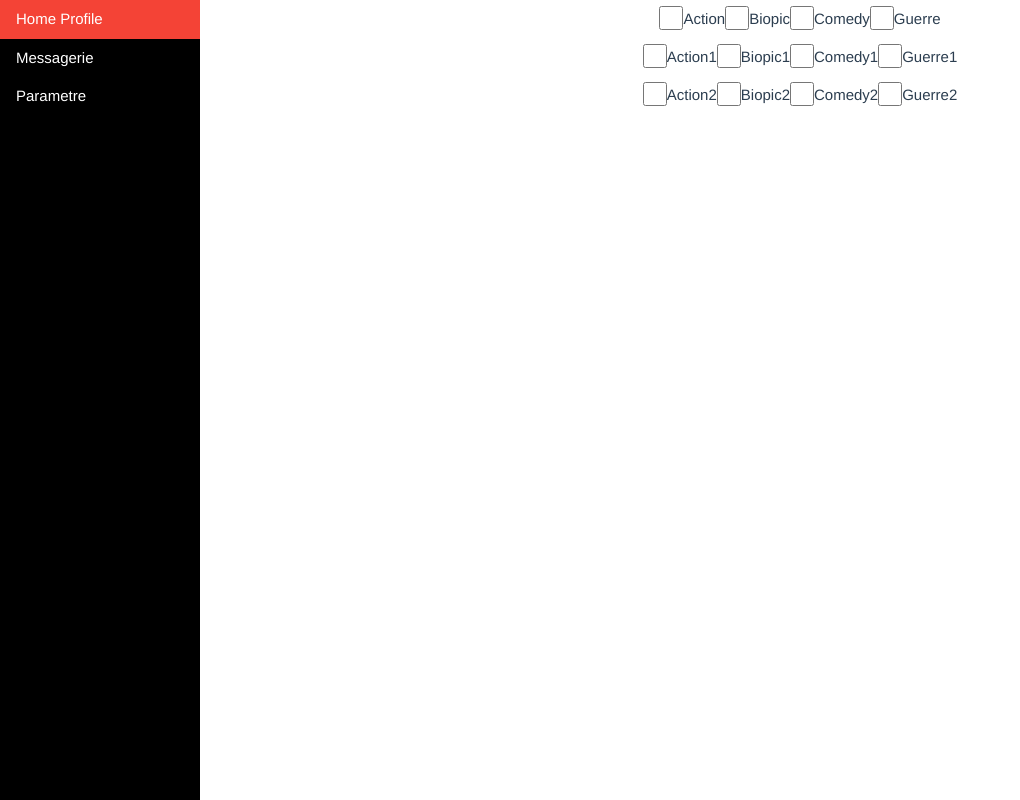
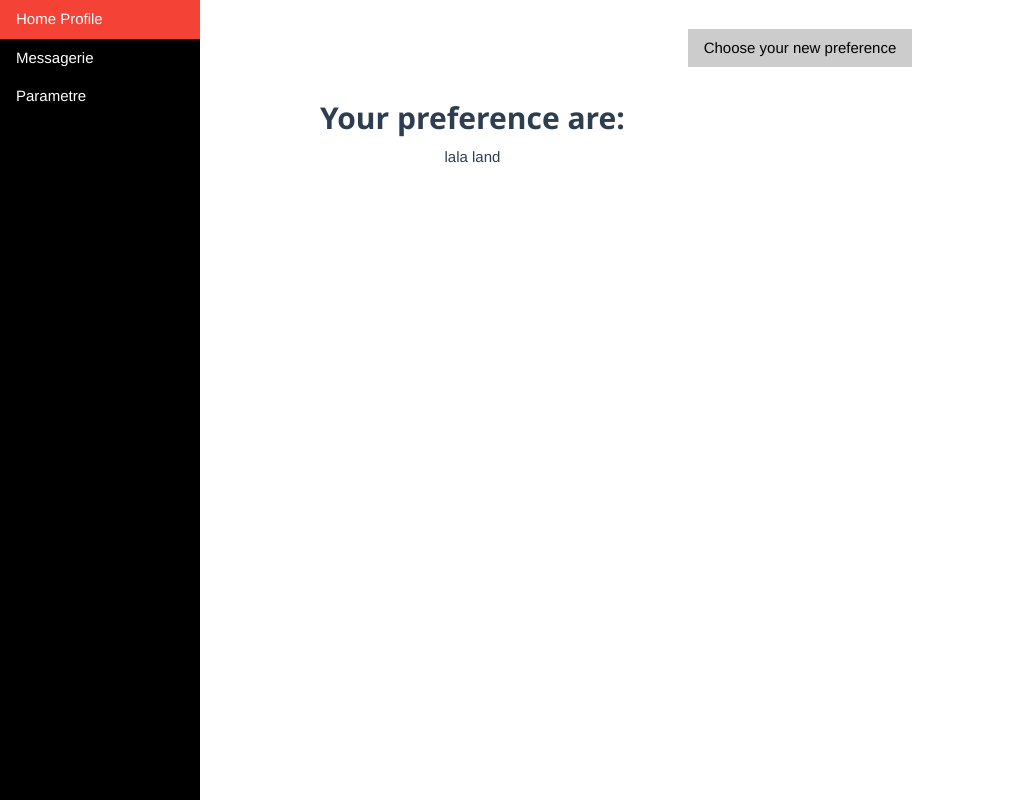
Before and after one commit to mounibsfr/dar_box_office, a Vue app: page /Parametre in a window 1280 px wide. Shown: the whole page, without its empty margins (0-1020 px from the left). Built offline with nearby package versions, Linux system fonts and the light colour scheme.

Commit message:
sunday night

```diff
--- a/src/components/HomeProfile.vue
+++ b/src/components/HomeProfile.vue
@@ -1,20 +1,20 @@
 <template>
-<div>
+<div >
     <Sidebar/>
     <div style="margin-left:25%;  margin-right:5%">
         <!-- <button class="w3-btn w3-button w3-hover-red w3-border w3-border-purple w3-round-large" >
             homepage
         </button> -->
-        <form class="w3-container w3-center w3-card-4" @submit.prevent="envoiRecherche(search)" >
-        <p>Recherche de film par:</p>
+        <form class="w3-container w3-center w3-card-4" @submit.prevent="envoiRecherche(search)" v-if="!yet()" >
+            <p style="margin-top:1%">Recherche de film par:</p>
             <div class="custom-control custom-radio custom-control-inline">
-            <input class="w3-radio" type="radio" name="kind" @click="choisiRecherche('keyword')" checked>
+                <input class="w3-radio" type="radio" name="kind" @click="choisiRecherche('keyword'); emptySearch()" checked>
                 <label>KeyWord</label>
-            <input class="w3-radio" type="radio" name="kind" @click="choisiRecherche('titre')" >
+                <input class="w3-radio" type="radio" name="kind" @click="choisiRecherche('titre'); emptySearch()" >
                 <label>Titre</label>
-            <input class="w3-radio" type="radio" name="kind" @click="choisiRecherche('genre')" >
+                <input class="w3-radio" type="radio" name="kind" @click="choisiRecherche('genre'); emptySearch()" >
                 <label>Genre</label>
-            <input class="w3-radio" type="radio" name="kind" @click="choisiRecherche('date')" >
+                <input class="w3-radio" type="radio" name="kind" @click="choisiRecherche('date'); emptySearch()" >
                 <label>Date</label>
             </div>
 
@@ -39,10 +39,62 @@
                 </div>
             </div>
             <div class="input-group-append w3-center">
-                <button class="btn btn-outline-secondary w3-hover-red w3-center" type="submit" >GO</button>
-                <button class="btn btn-outline-secondary w3-hover-red w3-center" type="button" @click="rechercheByRandom()" >Just Give me Movies PLEASE !!!!!</button>
+                <button class="btn btn-outline-secondary w3-hover-red w3-center" type="submit" @click="changelook(true)" >GO</button>
+                <button class="btn btn-outline-secondary w3-hover-red w3-center" type="button" @click="rechercheByRandom(); changelook(true); emptySearch()" >Just Give me Movies PLEASE !!!!!</button>
             </div>
         </form>
+
+        <!-- /*
+        ici nous affichons les resultats de la recherche
+        */ -->
+
+        <div v-if="yet()">
+            <button @click="changelook(false); emptySearch()" class="w3-xxlarge w3-amber w3-hover-red w3-round-xlarge w3-btn">Nouvelle recherche</button>
+            <div>
+                <ul class="w3-ul">
+                    <li v-for="movie in movies">
+                        <div role="separator" class="w3-panel w3-card-4 w3-pale-blue w3-round-xlarge w3-xlarge w3-serif ">
+                        <br/><h2>
+                        titre : </h2>
+                        {{movie.title}}
+                        <h2>
+                        Id : </h2>
+                        {{movie.id}}
+                        <br/><h2>
+                        poster path : </h2>
+                        {{movie.poster_path}}
+                        <br/><h2>
+                        overview : </h2>
+                        {{movie.overview}}
+                        <br/><h2>
+                        langue : </h2>
+                        {{movie.original_language}}
+                        <br/><h2>
+                        titre original : </h2>
+                        {{movie.original_title}}
+                        <br/><h2>
+                        date de sortie : </h2>
+                        {{movie.release_date}}
+                        <br/><h2>
+                        nombre de votant</h2>
+                        {{movie.vote_count}}
+                        <br/><h2>
+                        moyenne vote : </h2>
+                        {{movie.vote_average}}
+                        <br/><h2>
+                        popularité : </h2>
+                        {{movie.popularity}}
+                        <br/><h2>
+                        image : </h2>
+                        <img src='getPicMovie(movie)' class="w3-round" >
+                        </div>
+                      </li>
+                </ul>
+            </div>
+
+
+        </div>
+
     </div>
 </div>
 </template>
@@ -57,24 +109,39 @@ export default {
     components: {Sidebar},
     data: function() {
         return {
-        choix: '',
-        genre: "keyword",
-        search: ''
+        choix: "keyword",
+        genre: '',
+        search: '',
+        rechercheEffectue: false,
+        movies: []
 
         };
     },
     methods: {
+        yet(){
+            return this.rechercheEffectue;
+        },
+        changelook(value){
+            this.rechercheEffectue = value;
+        },
         choisiRecherche(value) {
             this.choix = value;
-            console.log(this.choix);
+            /* console.log(this.choix); */
+        },
+        emptySearch(){
+            this.search = '';
         },
         getrChoix(){
             return this.choix;
         },
         ceGenre(value){
             this.genre = value;
-            console.log(this.genre);
-
+            // console.log(this.genre);
+        },
+        getPicMovie(value){
+            var src = "https://image.tmdb.org/t/p/w500";
+            src += value.poster_path;
+            return src;
         },
 
         async rechercheByTitre(search){
@@ -96,7 +163,7 @@ export default {
                 console.log(error);
             }
             console.log("title movie result: ", datacheck);
-
+            this.afficheFilmRecu(datacheck)
         },
 
         async rechercheByGenre(search){
@@ -118,6 +185,7 @@ export default {
                 console.log(error);
             }
             console.log("genre movie result: ", datacheck);
+            this.afficheFilmRecu(datacheck)
         },
 
         async rechercheByRandom(){
@@ -138,6 +206,7 @@ export default {
                 console.log(error);
             }
             console.log("random result: ", datacheck);
+            this.afficheFilmRecu(datacheck)
         },
 
         async rechercheByDate(search){
@@ -147,7 +216,7 @@ export default {
                 console.log("try genre");
                 datacheck = await axios.post(
                 "https://darboxoffice.herokuapp.com/getMoviesByReleasedDate",
-                {email: ema, genre: this.search},
+                {email: ema, genre: search},
                 {
                 headers: {
                     "Content-Type": "multipart/form-data"
@@ -158,6 +227,7 @@ export default {
                 console.log(error);
             }
             console.log("date movie result: ", datacheck);
+            this.afficheFilmRecu(datacheck)
         },
 
         async rechercheByKeyword(search){
@@ -166,7 +236,7 @@ export default {
             try {
                 console.log("try titre");
                 datacheck = await axios.post(
-                "https://darboxoffice.herokuapp.com/getMoviesByTitle",
+                "https://darboxoffice.herokuapp.com/getMoviesByKeyWord",
                 { email: ema, keyword: search}
                 ,
                 {
@@ -179,28 +249,42 @@ export default {
                 console.log(error);
             }
             console.log("keyword movie result: ", datacheck);
+            this.afficheFilmRecu(datacheck)
         },
 
         envoiRecherche(search){
             console.log(this.choix);
             console.log(this.search);
             if(this.choix === 'titre' ){
-                console.log("recherche par titre");
+                console.log("recherche par titre", this.search);
                 this.rechercheByTitre(search)
             }else{
                 if (this.choix === 'genre') {
-                    console.log("recherche par genre");
-                    this.rechercheByGenre(search)
+                    console.log("recherche par genre: ", this.genre);
+                    this.rechercheByGenre(this.genre)
                 } else {
                     if (this.choix === 'date'){
-                        console.log("recherche par date");
+                        console.log("recherche par date", this.search);
                         this.rechercheByDate(search)
                     }else{
-                    console.log("recherche par keyword");
+                    console.log("recherche par keyword", this.search);
                     this.rechercheByKeyword(search)
                     }
                 }
             }
+        },
+
+        afficheFilmRecu(value){
+            console.log("affichage de film", this.search);
+            const success = value.data.success;
+            if(success){
+                this.movies = value.data.movies.results;
+                console.log(this.movies);
+            }else{
+                console.log("No movie find!!!!!!!!");
+
+            }
+
         }
     }
 
--- a/src/components/Parametre.vue
+++ b/src/components/Parametre.vue
@@ -7,43 +7,48 @@
         </button> -->
 
 
-            <div>
-                <input class="w3-check" type="checkbox">
-                <label>Action</label>
-                <input class="w3-check" type="checkbox">
-                <label>Biopic</label>
-                <input class="w3-check" type="checkbox">
-                <label>Comedy</label>
-                <input class="w3-check" type="checkbox">
-                <label>Guerre</label>
+        <form class="w3-dropdown-hover" @click="sendPreference(pref)" style="margin-top:3%">
+            <button class="w3-button w3-hover-orange ">Choose your new preference</button>
+            <div class="w3-dropdown-content w3-bar-block w3-border">
+                <a class="w3-bar-item w3-button w3-btn w3-hover-pink" @click="setPref('action')" >Action</a>
+                <a class="w3-bar-item w3-button w3-btn w3-hover-pink" @click="setPref('biopic')" >Biopic</a>
+                <a class="w3-bar-item w3-button w3-btn w3-hover-pink" @click="setPref('comedy')" >Comedy</a>
+                <a class="w3-bar-item w3-button w3-btn w3-hover-pink" @click="setPref('drama')" >Drama</a>
             </div>
-            <div>
-                <input class="w3-check" type="checkbox">
-                <label>Action1</label>
-                <input class="w3-check" type="checkbox">
-                <label>Biopic1</label>
-                <input class="w3-check" type="checkbox">
-                <label>Comedy1</label>
-                <input class="w3-check" type="checkbox">
-                <label>Guerre1</label>
-            </div>
-            <div>
-                <input class="w3-check" type="checkbox">
-                <label>Action2</label>
-                <input class="w3-check" type="checkbox">
-                <label>Biopic2</label>
-                <input class="w3-check" type="checkbox">
-                <label>Comedy2</label>
-                <input class="w3-check" type="checkbox">
-                <label>Guerre2</label>
-            </div>
+        </form>
+        <br>
+        <br>
+        <div class="w3-left">
+            <h2>Your preference are:</h2>
+            {{getPreference()}}
+        </div>
         </div>
     </div>
 </template>
 
 <script>
 import Sidebar from "./SideBar";
+import axios from "axios";
+
 export default {
-    components: {Sidebar}
+    components: {Sidebar},
+    data: function(){
+        return {
+            pref:'',
+            vosPref:'lala land'
+        };
+    },
+    methods: {
+        sendPreference(value){
+            console.log(value);
+
+        },
+        setPref(value){
+            this.pref = value
+        },
+        getPreference(){
+            return this.vosPref
+        }
+    }
 }
 </script>
```
Lines whose indentation alone changed are shown as unchanged.
